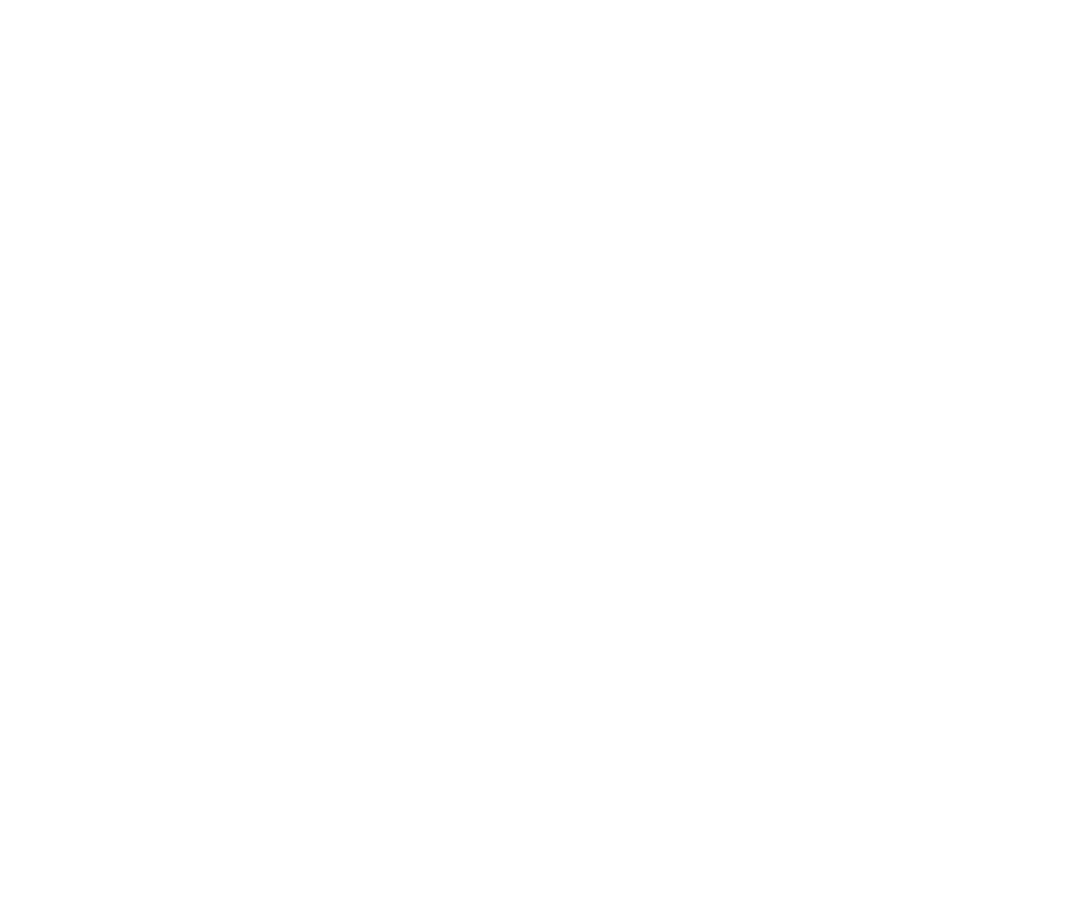
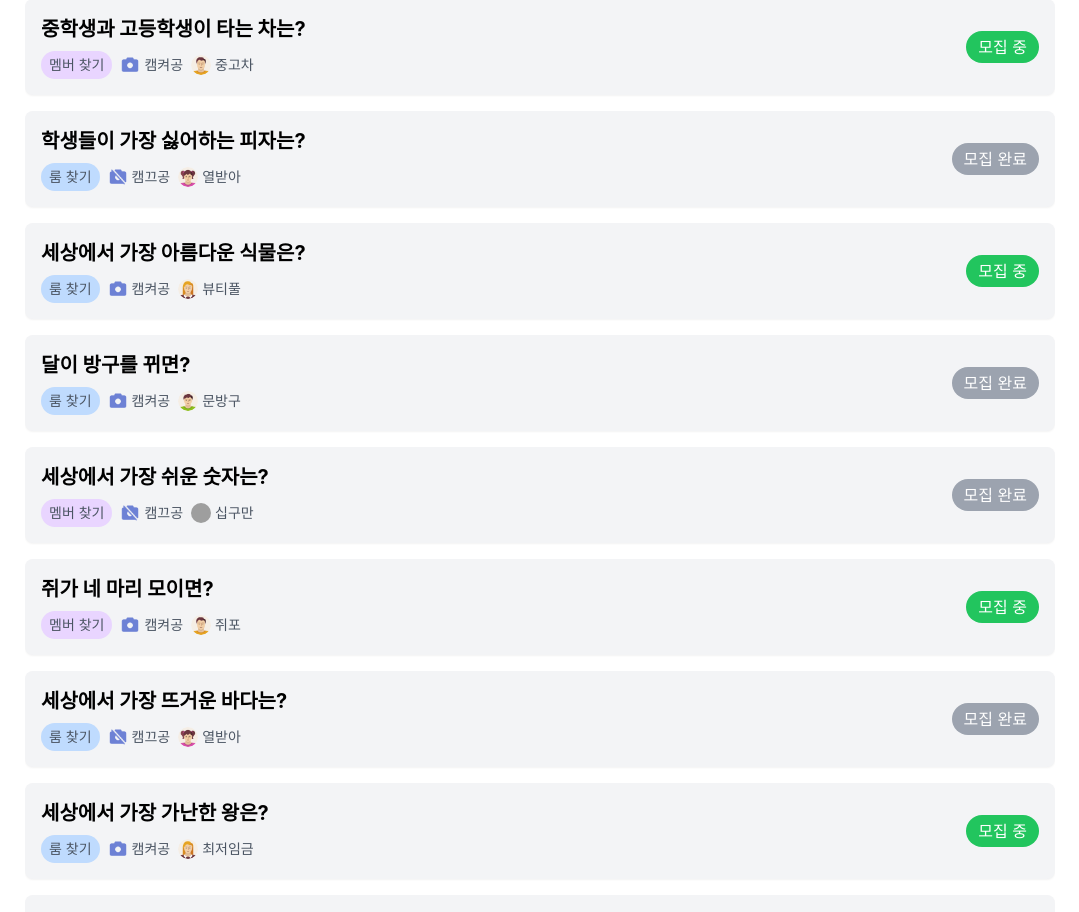
Before and after one commit to 100-hours-a-week/5-bluestarfish-blueberry-fe, a React (Create React App) app: page /recruit/list in a window 1280 px wide. Shown: the part 1060-1972 px from the top of the page, without its empty margins (100-1179 px from the left). Before the commit the page ends 1043 px from the top, so only its background shows below. Built offline with nearby package versions, Linux system fonts and the light colour scheme; grey boxes are pictures that could not be loaded.

Commit message:
🎨 Infinite scrolling

```diff
--- a/src/components/Container/RecruitStudyListContainer.tsx
+++ b/src/components/Container/RecruitStudyListContainer.tsx
@@ -3,7 +3,7 @@
 import { useNavigate } from 'react-router-dom';
 import studyRecruitData from '../../data/studyRecruitData';
 import CategorySelector from '../../components/CategorySelector';
-import PostList from '../../components/RecruitPostList';
+import RecruitPostList from '../../components/RecruitPostList';
 
 const StudyRecruitListContainer: React.FC = () => {
   const [selectedCategory, setSelectedCategory] = useState('전체보기');
@@ -43,7 +43,7 @@
   });
 
   return (
-    <div className="flex flex-col items-center w-full bg-white">
+    <div className="flex flex-col items-center w-full bg-white mb-10">
       <div className="relative w-full">
         <img
           src={`${process.env.PUBLIC_URL}/assets/images/recruitment-banner.png`}
@@ -68,7 +68,7 @@
           handleTypeClick={handleTypeClick}
         />
         {/* 모집 공고 글 목록 */}
-        <PostList posts={filteredData} handlePostClick={handlePostClick} />
+        <RecruitPostList posts={filteredData} handlePostClick={handlePostClick} />
       </div>
     </div>
   );
--- a/src/components/Header.tsx
+++ b/src/components/Header.tsx
@@ -1,4 +1,5 @@
 import React, { useState } from "react";
+import { Link } from "react-router-dom";
 
 const Header: React.FC = () => {
   const [isPersonalModalOpen, setPersonalModalOpen] = useState(false);
@@ -16,12 +17,14 @@
     <header className="w-full bg-white">
       <div className="flex items-center justify-between w-[1024px] h-[80px] mx-auto relative">
         <div className="flex items-center space-x-4">
+          <Link to="/" className="flex items-center space-x-2">
             <img
               src={`${process.env.PUBLIC_URL}/assets/images/logo.png`}
               alt="Logo"
               className="h-8 w-8"
             />
             <span className="text-xl font-bold text-[#6D81D5]">blueberry</span>
+          </Link>
           <input
             type="text"
             placeholder="Search..."
--- a/src/components/RecruitPostList.tsx
+++ b/src/components/RecruitPostList.tsx
@@ -1,4 +1,4 @@
-import React from 'react';
+import React, { useState, useEffect, useRef } from 'react';
 
 interface PostListProps {
   posts: Array<any>;
@@ -6,13 +6,50 @@
 }
 
 const RecruitPostList: React.FC<PostListProps> = ({ posts, handlePostClick }) => {
+  const [displayedPosts, setDisplayedPosts] = useState<Array<any>>([]);
+  const [page, setPage] = useState(1);
+  const [loading, setLoading] = useState(false);
+  const observer = useRef<IntersectionObserver | null>(null);
+  const lastPostElementRef = useRef<HTMLDivElement | null>(null);
+
+  const postsPerPage = 10;
+
+  useEffect(() => {
+    setLoading(true);
+    setTimeout(() => {
+      const newPosts = posts.slice(0, page * postsPerPage);
+      setDisplayedPosts(newPosts);
+      setLoading(false);
+    }, 500); // 0.5초 지연
+  }, [page, posts]);
+
+  useEffect(() => {
+    if (observer.current) observer.current.disconnect();
+
+    observer.current = new IntersectionObserver((entries) => {
+      if (entries[0].isIntersecting && displayedPosts.length < posts.length) {
+        setLoading(true);
+        setPage((prevPage) => prevPage + 1);
+      }
+    });
+
+    if (lastPostElementRef.current) {
+      observer.current.observe(lastPostElementRef.current);
+    }
+
+    return () => {
+      if (observer.current) observer.current.disconnect();
+    };
+  }, [displayedPosts, posts]);
+
   return (
     <div className="space-y-4">
-      {posts.map((post) => (
+      {displayedPosts.map((post, index) => (
         <div
           key={post.id}
           className="flex justify-between items-center p-4 bg-gray-100 rounded-lg shadow-sm cursor-pointer"
           onClick={handlePostClick}
+          ref={index === displayedPosts.length - 1 ? lastPostElementRef : null}
         >
           <div>
             <h3 className="text-xl font-bold truncate max-w-full">
@@ -41,6 +78,12 @@
           </span>
         </div>
       ))}
+
+      {loading && (
+        <div className="flex justify-center items-center mt-4">
+          <span>Loading more posts...</span>
+        </div>
+      )}
     </div>
   );
 };
--- a/src/data/studyRecruitData.ts
+++ b/src/data/studyRecruitData.ts
@@ -111,6 +111,282 @@
         isCamOn: false,
         createdAt: "2024/08/10 04:01:30"
     },
+
+
+    {
+        id: 8,
+        user: {
+            id: 1,
+            email: "test@test.com",
+            nickname: "중고차",
+            profileImage: `${process.env.PUBLIC_URL}/assets/images/user1.png`,
+        },
+        roomId: 3,
+        title: "중학생과 고등학생이 타는 차는?",
+        content: "TAXI",
+        type: "FINDING_MEMBERS",
+        isRecruited: true,
+        isCamOn: true,
+        createdAt: "2024/08/10 03:00:12"
+    },
+    {
+        id: 9,
+        user: {
+            id: 1,
+            email: "test2@test.com",
+            nickname: "열받아",
+            profileImage: `${process.env.PUBLIC_URL}/assets/images/user2.png`,
+        },
+        roomId: 1,
+        title: "학생들이 가장 싫어하는 피자는?",
+        content: "책피자",
+        type: "FINDING_ROOMS",
+        isRecruited: false,
+        isCamOn: false,
+        createdAt: "2024/08/10 03:00:12"
+    },
+    {
+        id: 10,
+        user: {
+            id: 3,
+            email: "test3@test.com",
+            nickname: "뷰티풀",
+            profileImage: `${process.env.PUBLIC_URL}/assets/images/user3.png`,
+        },
+        roomId: 1,
+        title: "세상에서 가장 아름다운 식물은?",
+        content: "프리티식물",
+        type: "FINDING_ROOMS",
+        isRecruited: true,
+        isCamOn: true,
+        createdAt: "2024/08/10 03:00:27"
+    },
+    {
+        id: 11,
+        user: {
+            id: 4,
+            email: "test4@test.com",
+            nickname: "문방구",
+            profileImage: `${process.env.PUBLIC_URL}/assets/images/user4.png`,
+        },
+        roomId: 5,
+        title: "달이 방구를 뀌면?",
+        content: "뿡",
+        type: "FINDING_ROOMS",
+        isRecruited: false,
+        isCamOn: true,
+        createdAt: "2024/08/10 03:00:30"
+    },
+    {
+        id: 12,
+        user: {
+            id: 5,
+            email: "test5@test.com",
+            nickname: "십구만",
+            profileImage: `${process.env.PUBLIC_URL}/assets/images/user5.png`,
+        },
+        roomId: 5,
+        title: "세상에서 가장 쉬운 숫자는?",
+        content: "쏘이지",
+        type: "FINDING_MEMBERS",
+        isRecruited: false,
+        isCamOn: false,
+        createdAt: "2024/08/10 04:00:30"
+    },
+    {
+        id: 13,
+        user: {
+            id: 1,
+            email: "test@test.com",
+            nickname: "쥐포",
+            profileImage: `${process.env.PUBLIC_URL}/assets/images/user1.png`,
+        },
+        roomId: 3,
+        title: "쥐가 네 마리 모이면?",
+        content: "찍찍",
+        type: "FINDING_MEMBERS",
+        isRecruited: true,
+        isCamOn: true,
+        createdAt: "2024/08/10 03:00:12"
+    },
+    {
+        id: 14,
+        user: {
+            id: 1,
+            email: "test2@test.com",
+            nickname: "열받아",
+            profileImage: `${process.env.PUBLIC_URL}/assets/images/user2.png`,
+        },
+        roomId: 1,
+        title: "세상에서 가장 뜨거운 바다는?",
+        content: "앗뜨거",
+        type: "FINDING_ROOMS",
+        isRecruited: false,
+        isCamOn: false,
+        createdAt: "2024/08/10 03:00:12"
+    },
+    {
+        id: 15,
+        user: {
+            id: 3,
+            email: "test3@test.com",
+            nickname: "최저임금",
+            profileImage: `${process.env.PUBLIC_URL}/assets/images/user3.png`,
+        },
+        roomId: 1,
+        title: "세상에서 가장 가난한 왕은?",
+        content: "가난뱅이",
+        type: "FINDING_ROOMS",
+        isRecruited: true,
+        isCamOn: true,
+        createdAt: "2024/08/10 03:00:27"
+    },
+    {
+        id: 16,
+        user: {
+            id: 4,
+            email: "test4@test.com",
+            nickname: "다이소",
+            profileImage: `${process.env.PUBLIC_URL}/assets/images/user4.png`,
+        },
+        roomId: 5,
+        title: "소가 죽으면?",
+        content: "주겄소",
+        type: "FINDING_ROOMS",
+        isRecruited: false,
+        isCamOn: true,
+        createdAt: "2024/08/10 03:00:30"
+    },
+    {
+        id: 17,
+        user: {
+            id: 5,
+            email: "test5@test.com",
+            nickname: "철푸덕",
+            profileImage: `${process.env.PUBLIC_URL}/assets/images/user5.png`,
+        },
+        roomId: 5,
+        title: "오리가 넘어지면?",
+        content: "아프겠지",
+        type: "FINDING_MEMBERS",
+        isRecruited: false,
+        isCamOn: false,
+        createdAt: "2024/08/10 04:00:30"
+    },
+    {
+        id: 18,
+        user: {
+            id: 6,
+            email: "test6@test.com",
+            nickname: "카놀라유",
+            profileImage: `${process.env.PUBLIC_URL}/assets/images/user6.png`,
+        },
+        roomId: 6,
+        title: "차를 발로 차면?",
+        content: "경찰서",
+        type: "FINDING_MEMBERS",
+        isRecruited: true,
+        isCamOn: false,
+        createdAt: "2024/08/10 04:00:30"
+    },
+    {
+        id: 19,
+        user: {
+            id: 7,
+            email: "test7@test.com",
+            nickname: "로딩중",
+            profileImage: `${process.env.PUBLIC_URL}/assets/images/user7.png`,
+        },
+        roomId: 7,
+        title: "세상에서 가장 지루한 학교 이름은?",
+        content: "지루티비",
+        type: "FINDING_ROOMS",
+        isRecruited: true,
+        isCamOn: false,
+        createdAt: "2024/08/10 04:01:30"
+    },
+
+
+    {
+        id: 20,
+        user: {
+            id: 1,
+            email: "test@test.com",
+            nickname: "중고차",
+            profileImage: `${process.env.PUBLIC_URL}/assets/images/user1.png`,
+        },
+        roomId: 3,
+        title: "중학생과 고등학생이 타는 차는?",
+        content: "TAXI",
+        type: "FINDING_MEMBERS",
+        isRecruited: true,
+        isCamOn: true,
+        createdAt: "2024/08/10 03:00:12"
+    },
+    {
+        id: 21,
+        user: {
+            id: 1,
+            email: "test2@test.com",
+            nickname: "열받아",
+            profileImage: `${process.env.PUBLIC_URL}/assets/images/user2.png`,
+        },
+        roomId: 1,
+        title: "학생들이 가장 싫어하는 피자는?",
+        content: "책피자",
+        type: "FINDING_ROOMS",
+        isRecruited: false,
+        isCamOn: false,
+        createdAt: "2024/08/10 03:00:12"
+    },
+    {
+        id: 22,
+        user: {
+            id: 3,
+            email: "test3@test.com",
+            nickname: "뷰티풀",
+            profileImage: `${process.env.PUBLIC_URL}/assets/images/user3.png`,
+        },
+        roomId: 1,
+        title: "세상에서 가장 아름다운 식물은?",
+        content: "프리티식물",
+        type: "FINDING_ROOMS",
+        isRecruited: true,
+        isCamOn: true,
+        createdAt: "2024/08/10 03:00:27"
+    },
+    {
+        id: 23,
+        user: {
+            id: 4,
+            email: "test4@test.com",
+            nickname: "문방구",
+            profileImage: `${process.env.PUBLIC_URL}/assets/images/user4.png`,
+        },
+        roomId: 5,
+        title: "달이 방구를 뀌면?",
+        content: "뿡",
+        type: "FINDING_ROOMS",
+        isRecruited: false,
+        isCamOn: true,
+        createdAt: "2024/08/10 03:00:30"
+    },
+    {
+        id: 24,
+        user: {
+            id: 5,
+            email: "test5@test.com",
+            nickname: "십구만",
+            profileImage: `${process.env.PUBLIC_URL}/assets/images/user5.png`,
+        },
+        roomId: 5,
+        title: "세상에서 가장 쉬운 숫자는?",
+        content: "쏘이지",
+        type: "FINDING_MEMBERS",
+        isRecruited: false,
+        isCamOn: false,
+        createdAt: "2024/08/10 04:00:30"
+    },
 ];
 
 export default studyRecruitData;
--- a/src/pages/RecruitStudyListPage.tsx
+++ b/src/pages/RecruitStudyListPage.tsx
@@ -1,6 +1,7 @@
 import React from 'react';
 import Header from '../components/Header';
 import RecruitStudyListContainer from '../components/Container/RecruitStudyListContainer'
+import Footer from "../components/Footer";
 
 type LoginPageProps = {};
 
@@ -9,6 +10,7 @@
     <div className="flex flex-col min-h-screen">
       <Header /> {/* 헤더 */}
       <RecruitStudyListContainer />
+      <Footer />
     </div>
   );
 };
```
Lines whose indentation alone changed are shown as unchanged.
